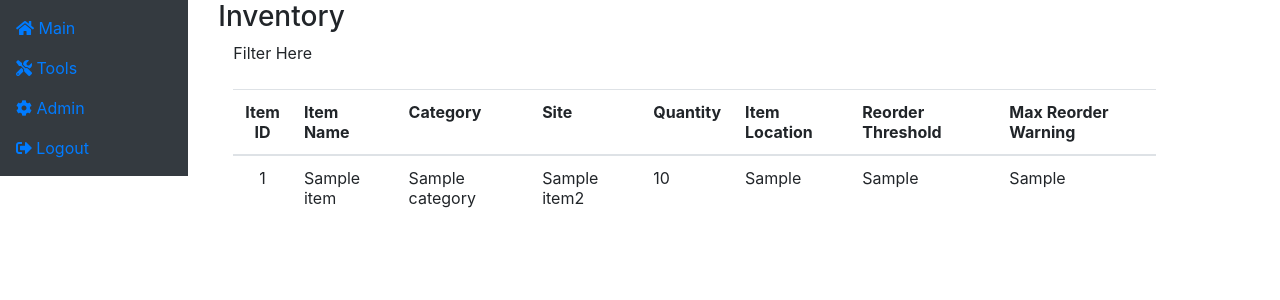
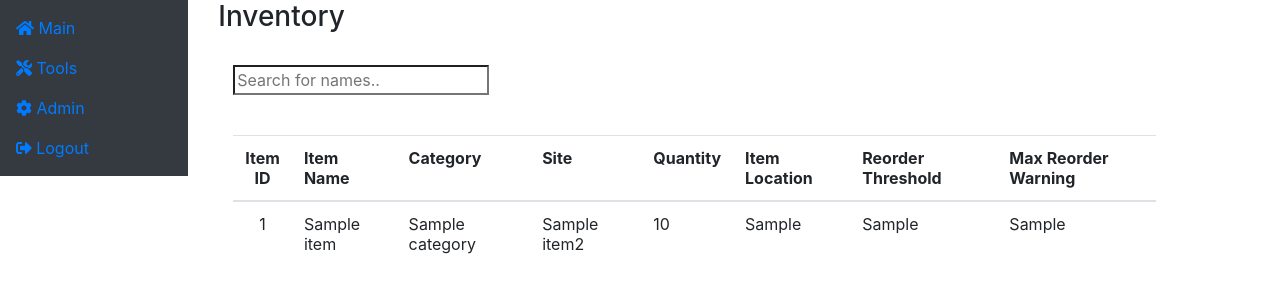
Before and after one commit to obagaar/BullsEye, a Node project: template views/pages/index-invtV.ejs in a window 1280 px wide. Shown: the part 58-358 px from the top of the page. Run offline with Node 20 templates, Linux system fonts and the light colour scheme; the template is opened without the code that fills it: most values are stand-ins (such as "Sample title", 1, 10 or a date in 2020); some libraries are stand-ins or nearby versions.

Commit message:
Sprint 2

```diff
--- a/package.json
+++ b/package.json
@@ -41,6 +41,7 @@
     "popup": "0.0.3",
     "popups": "^1.1.3",
     "q": "^1.5.1",
+    "serve-favicon": "^2.5.0",
     "sql-escape-string": "^1.1.0",
     "sqlstring": "^2.3.1",
     "sweetalert2": "^8.0.5",
--- a/server.js
+++ b/server.js
@@ -14,6 +14,9 @@ const bodyParser = require('body-parser');
 const cookieParser = require('cookie-parser');
 const expressValidator = require('express-validator');
 const flash = require('flash');
+const favicon = require('serve-favicon');
+
+app.use(favicon(__dirname + '/favicon.ico'));
 
 
 //Authetication imports
@@ -59,6 +62,8 @@ app.use('/js', express.static(__dirname + '/node_modules/tether/dist/js'));
 app.use('/js', express.static(__dirname + '/node_modules/jquery/dist'));
 app.use('/css', express.static(__dirname + '/node_modules/bootstrap/dist/css'));
 app.use('/img', express.static(__dirname + '/src/images'));
+app.use('/js', express.static(__dirname + '/src/js'));
+
 
 //Imports of the javascript files used to setup routes to the files that run SQL queries to load info
 const pageRoutes = require('./routes/pages');
--- /dev/null
+++ b/src/js/filterInv.js
@@ -0,0 +1,19 @@
+window.onload = function () {
+
+nameSearchInput();
+
+}
+
+function nameSearchInput() {
+
+    var div = document.querySelector('.filter');
+    var input = div.querySelector('.nameInput');
+
+    input.addEventListener('keyup', nameSearch);
+}
+
+function nameSearch() {
+
+    console.log('test');
+
+}
--- a/views/pages/index-invtV.ejs
+++ b/views/pages/index-invtV.ejs
@@ -5,16 +5,20 @@
 <div class="row">
 
         <% include ../partials/menuDashboard %>
+
+        <script src='/js/filterInv.js' ></script>
         <div class="col-sm-9 col-md-9">
                 <div class="panel panel-default">
                   <div class="panel-heading">
                     <h3 class="panel-title">Inventory</h3>
+                    <br>
                   </div>
                   <div class="panel-body">
 
                         <div class="">
-                                <div class="col s12">
-                                    Filter Here
+                                <div class="col s12 filter">
+                                    <p> <input type="text" class="nameInput" placeholder="Search for names.."></p>
+
                                 </div>
                             </div>
                             <br>
@@ -22,7 +26,7 @@
                             <div class="">
                                 <div class="col s12">
                                     <% if (item.length > 0) { %>
-                                        <table class="table">
+                                        <table class="table inventory">
                                             <thread>
                                                 <tr>
                                                     <th style="text-align: center;">Item ID</th>
```
Also changed, not shown: favicon.ico (added), src/images/be2.ico (renamed from be2.ico), 1 other file.
